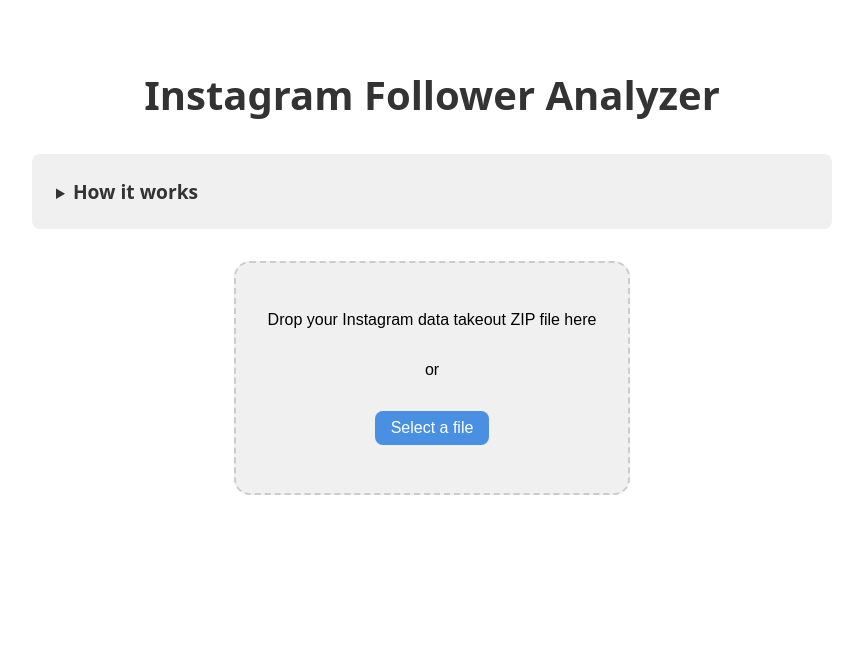
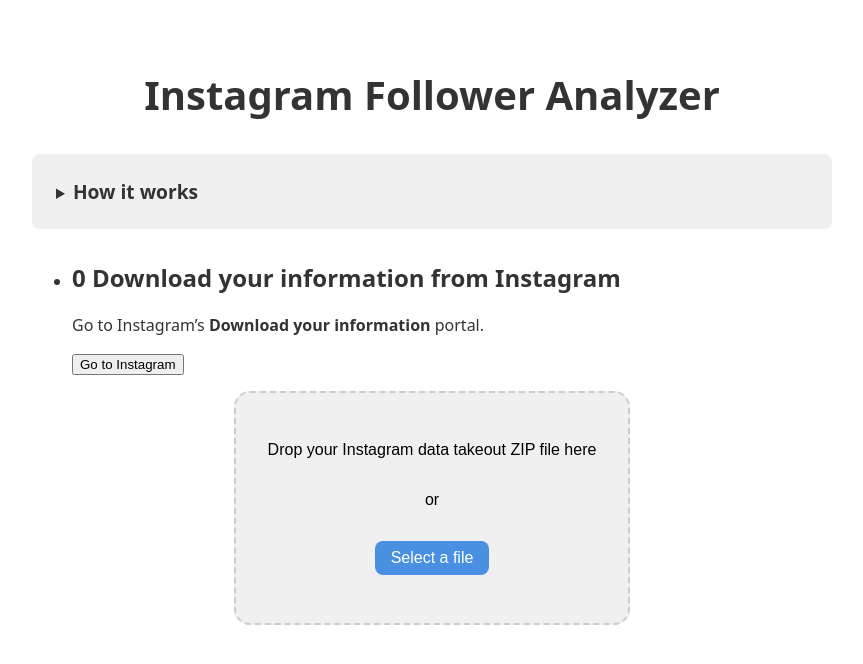
Before and after one commit to samhenrigold/compareig, a Svelte app: page / in a window 1280 px wide. Shown: the top 664 px of the page, without its empty margins (208-1071 px from the left). Built offline with nearby package versions, Linux system fonts and the light colour scheme.

Commit message:
Groundwork for user tutorial

```diff
--- a/package.json
+++ b/package.json
@@ -4,7 +4,7 @@
   "version": "0.0.0",
   "type": "module",
   "scripts": {
-    "dev": "vite",
+    "dev": "vite --host",
     "build": "vite build",
     "preview": "vite preview",
     "check": "svelte-check --tsconfig ./tsconfig.json && tsc -p tsconfig.node.json"
--- a/src/App.svelte
+++ b/src/App.svelte
@@ -1,6 +1,7 @@
 <script lang="ts">
 	import FileDropZone from "@components/DropZone.svelte";
 	import ResultsList from "@components/ResultsList.svelte";
+	import StepCarousel from "@components/tutorial/StepCarousel.svelte";
 	import type { ProcessedData } from "@/types/instagram";
 	import "./app.css";
 
@@ -42,10 +43,10 @@
 <main>
 	<h1>Instagram Follower Analyzer</h1>
 
-  <details class="info">
+	<details class="info">
 		<summary>
-      <h2>How it works</h2>
-    </summary>
+			<h2>How it works</h2>
+		</summary>
 		<ul>
 			<li>Your data stays on your device. We never upload or store your information on any servers.</li>
 			<li>All processing happens right here in your browser.</li>
@@ -54,6 +55,8 @@
 		</ul>
 		<p>Still not sure? The <a href="https://github.com/samhenrigold/insta-diff" target="_blank">source code is available</a> and accepting contributions!</p>
 	</details>
+
+	<StepCarousel />
 
 	<FileDropZone on:fileSelected={(e) => handleFileSelect(e.detail.file)} />
 
--- a/src/lib/DropZone.svelte
+++ b/src/lib/DropZone.svelte
@@ -84,7 +84,7 @@
 		cursor: pointer;
 		transition: all 0.3s ease;
 		background-color: var(--secondary-bg);
-		font-size: 1em;
+		font-size: 1rem;
 	}
 
 	.drop-zone:hover,
--- /dev/null
+++ b/src/lib/tutorial/StepCarousel.svelte
@@ -0,0 +1,37 @@
+<script lang="ts">
+	import StepSlide from "@components/tutorial/StepSlide.svelte";
+	import { onMount } from "svelte";
+	let isIOS =
+		(/iPad|iPhone|iPod/.test(navigator.platform) ||
+			(navigator.platform === "MacIntel" &&
+				navigator.maxTouchPoints > 1)) &&
+		!(window as any).MSStream;
+
+	const downloadInformationURLs = {
+		deepLink: "instagram://download_your_information",
+		webLink: "https://accountscenter.instagram.com/info_and_permissions/dyi/",
+	};
+
+	function handleOpenInstagram() {
+        if (isIOS) {
+			document.location = downloadInformationURLs.deepLink;
+			setTimeout(function () {
+				if (confirm(`Bummer`)) {
+					window.open(downloadInformationURLs.webLink, "_blank")?.focus();
+				}
+			}, 300);
+		} else {
+            window.open(downloadInformationURLs.webLink, "_blank")?.focus();
+        }
+    }
+</script>
+
+<ul>
+	<StepSlide
+		index={0}
+		step={{ title: "Download your information from Instagram" }}
+	>
+		<p>Go to Instagram’s <strong>Download your information</strong> portal.</p>
+        <button on:click={handleOpenInstagram}>{isIOS ? "Open" : "Go to"} Instagram</button>
+	</StepSlide>
+</ul>
--- /dev/null
+++ b/src/lib/tutorial/StepSlide.svelte
@@ -0,0 +1,13 @@
+<script lang="ts">
+    import type { TutorialStep } from "@/types/tutorial";
+    export let step: TutorialStep;
+    export let index: number;
+</script>
+
+<li>
+    <h2>{index} {step.title}</h2>
+    {#if step.description}
+        <p>{step.description}</p>
+    {/if}
+    <slot />
+</li>
--- /dev/null
+++ b/src/types/tutorial.ts
@@ -0,0 +1,4 @@
+export interface TutorialStep {
+    title: string;
+    description?: string;
+}
```
Also changed, not shown: 1 other file (tests, documents, lock files or other folders).
